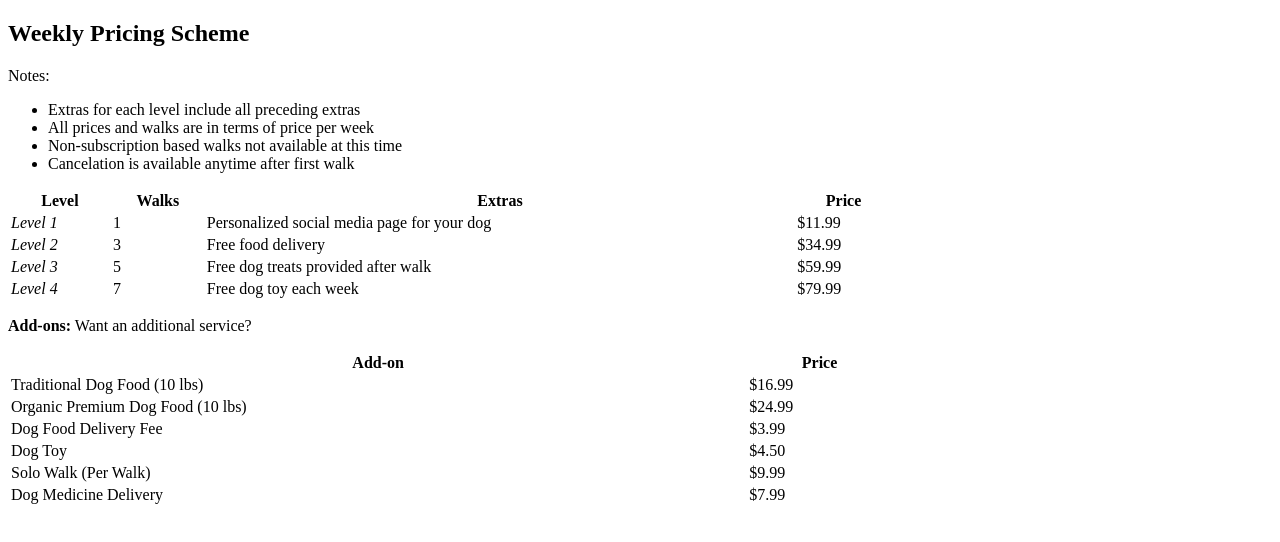
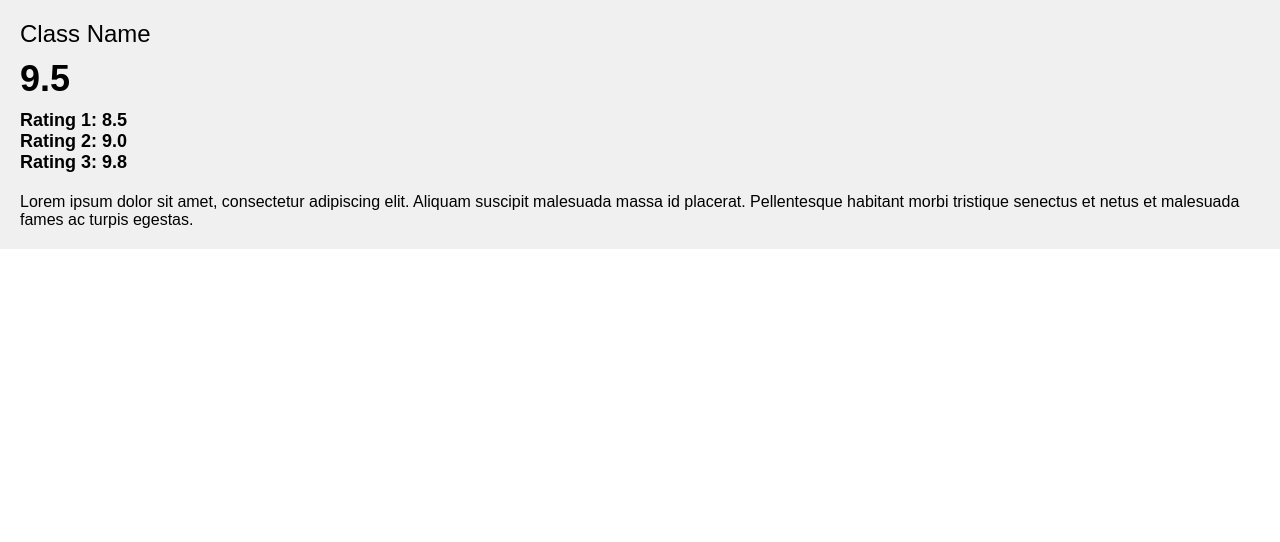
Before and after one commit to noahm1007/workplace_html, a plain HTML site: page index.html in a window 1280 px wide. Drawn offline with Linux system fonts and the light colour scheme.

Commit message:
Update index.html

```diff
--- a/index.html
+++ b/index.html
@@ -1,81 +1,68 @@
 <!DOCTYPE html>
-<html>
+<html lang="en">
+<head>
+<meta charset="UTF-8">
+<meta name="viewport" content="width=device-width, initial-scale=1.0">
+<title>Scrollable Cards</title>
+<style>
+    body {
+        margin: 0;
+        font-family: Arial, sans-serif;
+    }
+    .card {
+        width: 100%;
+        background-color: #f0f0f0;
+        margin-bottom: 20px;
+        padding: 20px;
+        box-sizing: border-box;
+    }
+    .card-header {
+        font-size: 24px;
+        margin-bottom: 10px;
+    }
+    .rating {
+        font-size: 36px;
+        font-weight: bold;
+        margin-bottom: 10px;
+    }
+    .rating-label {
+        font-size: 18px;
+        font-weight: bold;
+    }
+    .description {
+        margin-top: 20px;
+    }
+    /* Optional: Customize scrollbar */
+    ::-webkit-scrollbar {
+        width: 10px;
+    }
+    ::-webkit-scrollbar-track {
+        background: #f1f1f1;
+    }
+    ::-webkit-scrollbar-thumb {
+        background: #888;
+    }
+    ::-webkit-scrollbar-thumb:hover {
+        background: #555;
+    }
+</style>
+</head>
 <body>
-
-<h2>Weekly Pricing Scheme</h2>
-Notes:
-<ul>
-<li>Extras for each level include all preceding extras</li>
-<li>All prices and walks are in terms of price per week</li>
-<li>Non-subscription based walks not available at this time</li>
-<li>Cancelation is available anytime after first walk</li>
-
-</ul>
-<table style="width:70%">
-  <tr>
-    <th>Level</th>
-    <th>Walks</th>
-    <th>Extras</th>
-    <th>Price</th>
-  </tr>
-  <tr>
-    <td><i>Level 1</i></td>
-    <td>1</td>
-    <td>Personalized social media page for your dog</td>
-    <td>$11.99</td>
-  </tr>
-  <tr>
-    <td><i>Level 2</i></td>
-    <td>3</td>
-    <td>Free food delivery</td>
-    <td>$34.99</td>
-  </tr>
-  <tr>
-    <td><i>Level 3</i></td>
-    <td>5</td>
-    <td>Free dog treats provided after walk</td>
-    <td>$59.99</td>
-  </tr>
-  <tr>
-    <td><i>Level 4</i></td>
-    <td>7</td>
-    <td>Free dog toy each week</td>
-    <td>$79.99</td>
-  </tr>
-</table>
-
-  <p><strong>Add-ons:</strong> Want an additional service?</p>
-
-<table style="width:70%">
-  <tr>
-    <th>Add-on</th>
-    <th>Price</th>
-  </tr>
-  <tr>
-    <td>Traditional Dog Food (10 lbs)</td>
-    <td>$16.99</td>
-  </tr>
-    <tr>
-    <td>Organic Premium Dog Food (10 lbs)</td>
-    <td>$24.99</td>
-  </tr>
-    <tr>
-    <td>Dog Food Delivery Fee</td>
-    <td>$3.99</td>
-  </tr>
-    <tr>
-    <td>Dog Toy</td>
-    <td>$4.50</td>
-  </tr>
-    <tr>
-    <td>Solo Walk (Per Walk)</td>
-    <td>$9.99</td>
-  </tr>
-  <tr>
-    <td>Dog Medicine Delivery</td>
-    <td>$7.99</td>
-  </tr>
-</table>
-
+<div class="container">
+    <!-- Repeat this card structure for each class -->
+    <div class="card">
+        <div class="card-header">Class Name</div>
+        <div class="rating">9.5</div>
+        <div class="rating-label">Rating 1: 8.5</div>
+        <div class="rating-label">Rating 2: 9.0</div>
+        <div class="rating-label">Rating 3: 9.8</div>
+        <div class="description">
+            Lorem ipsum dolor sit amet, consectetur adipiscing elit.
+            Aliquam suscipit malesuada massa id placerat.
+            Pellentesque habitant morbi tristique senectus et netus et malesuada fames ac turpis egestas.
+        </div>
+    </div>
+    <!-- Repeat end -->
+</div>
 </body>
 </html>
```
